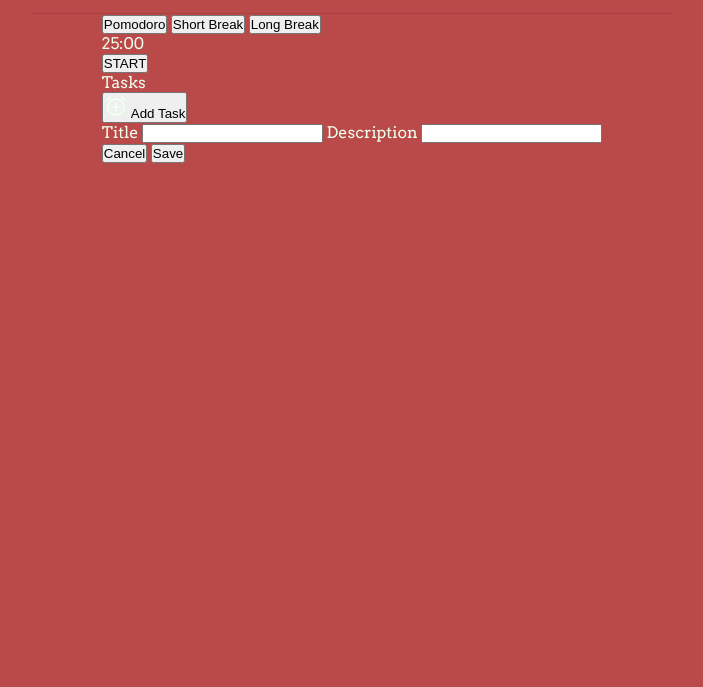
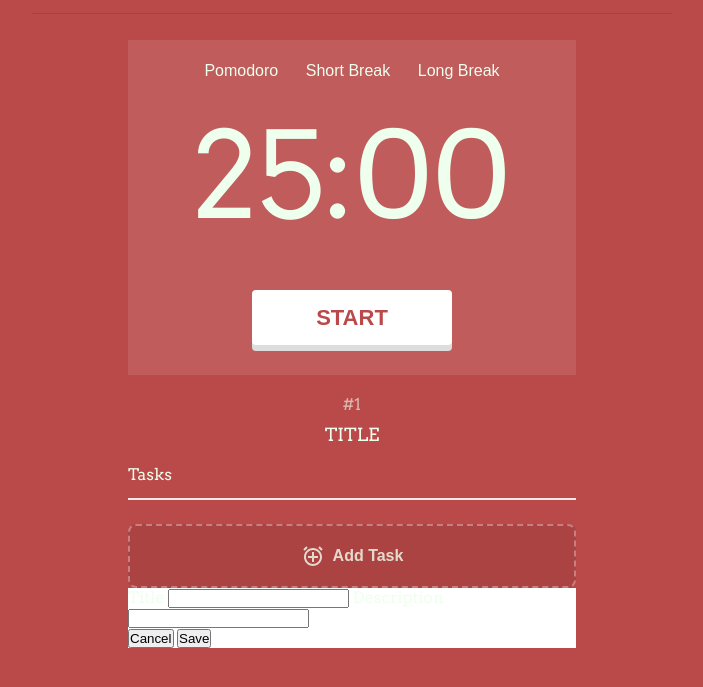
Before and after one commit to Anchel17/Pomodoro, a plain HTML site: page index.html in a window 1280 px wide. Shown: the part 59-746 px from the top of the page, without its empty margins (288-991 px from the left). Drawn offline with Linux system fonts and the light colour scheme.

Commit message:
fazer input de tarefa

```diff
--- a/index.html
+++ b/index.html
@@ -35,10 +35,11 @@
         <div class="container-pomodoro">
             <div class="timer-container">
                 <div class="timer">
-                    <button class="option">Pomodoro</button>
-                    <button class="option">Short Break</button>
-                    <button class="option">Long Break</button>
-
+                    <div class="timer-options">
+                        <button class="option">Pomodoro</button>
+                        <button class="option">Short Break</button>
+                        <button class="option">Long Break</button>
+                    </div>
                     <div id="counter">
                         <span>25:00</span>
                         <!--Aqui vai ser JS-->
@@ -53,6 +54,8 @@
                 </div>
 
                 <div class="task-title">
+                    <span id="task-number">#1</span>
+                    <span id="task-title">TITLE</span>
                     <!--
                         Vai ter o id da tarefa e o título.
                         Quando n tiver tarefa, o id é #1 e o título "Time to Focus!"
@@ -61,7 +64,7 @@
             </div>
 
             <div class="tasks-container">
-                <span>Tasks</span>
+                <span id="span-bottom">Tasks</span>
                 <div class="tasks">
                     <!--Aqui vai as tasks que serão criadas com JS-->
                     <button id="add-task">
--- a/style.css
+++ b/style.css
@@ -11,9 +11,13 @@ body{
     color: #efe;
 }
 
+button{
+    cursor: pointer;
+}
+
 .container{
-    width: 100vw;
-    height: 100vh;
+    width: 100%;
+    min-height: 100vh;
     display: flex;
     flex-direction: column;
     align-items: center;
@@ -30,6 +34,7 @@ a{
     justify-content: space-between;
     padding: 16px 0;
     border-bottom: 1px solid #A74242;
+    margin-bottom: 26px;
 }
 
 .header h1{
@@ -59,3 +64,116 @@ a{
     padding: 8px 12px;
     gap: 8px;
 }
+
+.container-pomodoro{
+    display: flex;
+    flex-direction: column;
+    align-items: center;
+    width: 50%;
+}
+
+.timer-container{
+    display: flex;
+    flex-direction: column;
+    width: 70%;
+}
+
+.timer-container .timer{
+    display: flex;
+    flex-direction: column;
+    justify-content: space-between;
+    gap: 20px;
+    text-align: center;
+    background-color: #C15C5C;
+    padding: 20px 0px 30px;
+}
+
+.timer-container .timer-options button{
+    border: none;
+    border-radius: 4px;
+    font-size: 16px;
+    background-color: #C15C5C;
+    color: #efe;
+    padding: 2px 12px;
+}
+
+.timer-container #counter{
+    font-size: 120px;
+}
+
+.action-buttons button{
+    margin: 20px 0 0;
+    padding: 0px 12px;
+    border: none;
+    border-radius: 4px;
+    box-shadow: #ddd 0 6px 0;
+    font-size: 22px;
+    font-weight: bold;
+    height: 55px;
+    color: #BA4949;
+    width: 200px;
+    background-color: #fff;
+    transition: color 0.5s ease-in-out 0s;
+}
+
+.timer-container .task-title{
+    display: flex;
+    flex-direction: column;
+    align-items: center;
+    padding: 20px 0;
+}
+
+.timer-container .task-title #task-number{
+    opacity: 0.6;
+    font-size: 16px;
+}
+
+.timer-container .task-title #task-title{
+    padding-top: 10px;
+    font-size: 18px;
+}
+
+.tasks-container{
+    display: flex;
+    flex-direction: column;
+    width: 70%;
+}
+
+.tasks-container .tasks{
+    display: flex;
+    align-items: center;
+}
+
+.tasks-container #span-bottom{
+    padding-bottom: 14px;
+    border-bottom: 2px solid #ffffffdd;
+    margin-bottom: 12px;
+}
+
+.tasks-container .tasks button{
+    width: 100%;
+    font-size: 16px;
+    font-weight: bold;
+    color: #efe;
+    height: 64px;
+    background-color: rgba(0, 0, 0, 0.1);
+    border-radius: 8px;
+    display: flex;
+    align-items: center;
+    justify-content: center;
+    opacity: 0.8;
+    margin-top: 12px;
+    border: 2px dashed rgba(255, 255, 255, 0.4);
+    gap: 8px;
+}
+
+.create-task{
+    display: flex;
+    width: 100%;
+    background-color: #fff;
+}
+
+.create-task form{
+    display: flex;
+    flex-direction: column;
+}
```
